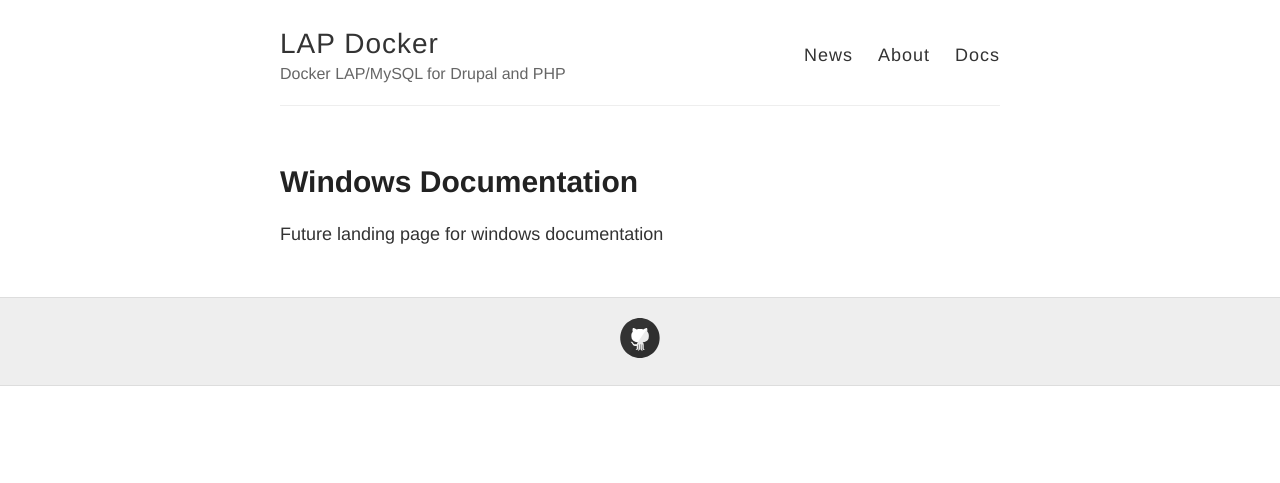
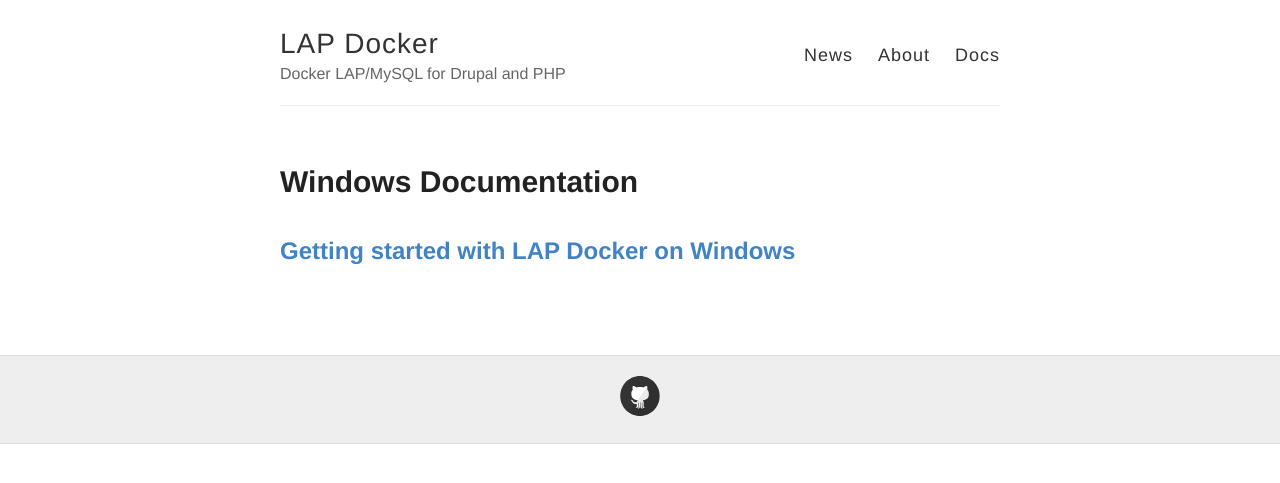
Before and after one commit to hedinfaok/lap-docker, a Jekyll site: the page built from _docs/windows/index.md, in a window 1280 px wide. Shown: the top 483 px of the page. Built offline with Jekyll 4.4.1, drawn with Linux system fonts in a browser that asks for light colours; Markdown is read by kramdown in place of the engine named in the settings.

Commit message:
Add windows filter page.

```diff
--- a/_docs/windows/index.md
+++ b/_docs/windows/index.md
@@ -5,5 +5,13 @@ title: Windows Documentation
 category: 'Documentation'
 ---
 
+<div class="posts">
+  {% assign docs = site.docs | where: "category", "Windows" %}
+  {% for doc in docs %}
+    <article class="post">
 
-Future landing page for windows documentation
+      <h2><a href="{{ site.baseurl }}{{ doc.url }}">{{ doc.title }}</a></h2>
+
+    </article>
+  {% endfor %}
+</div>
```
